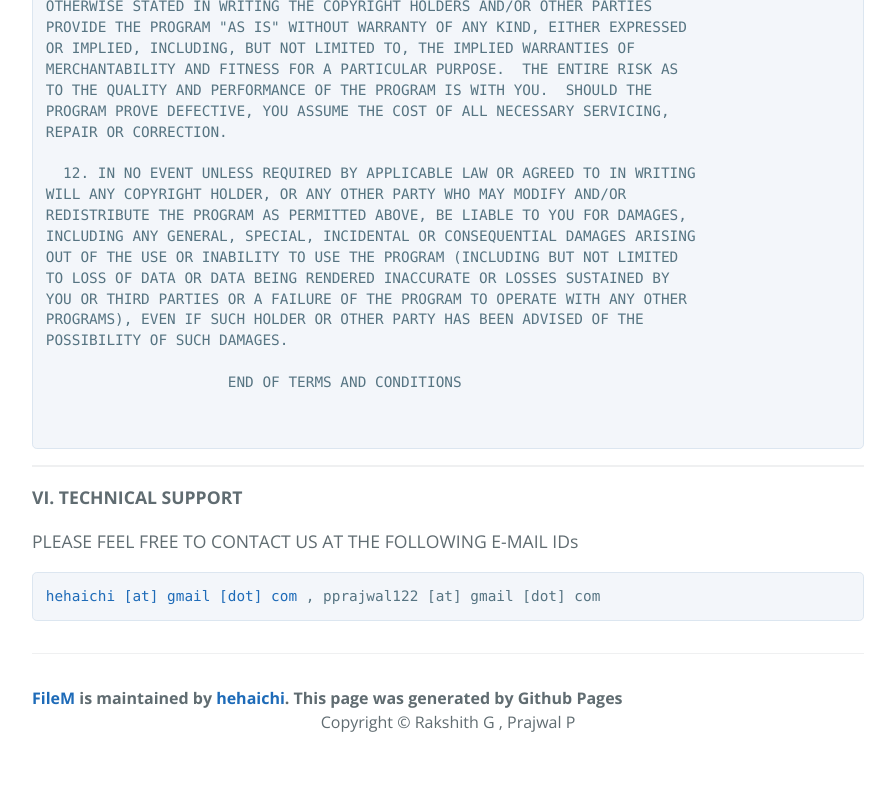
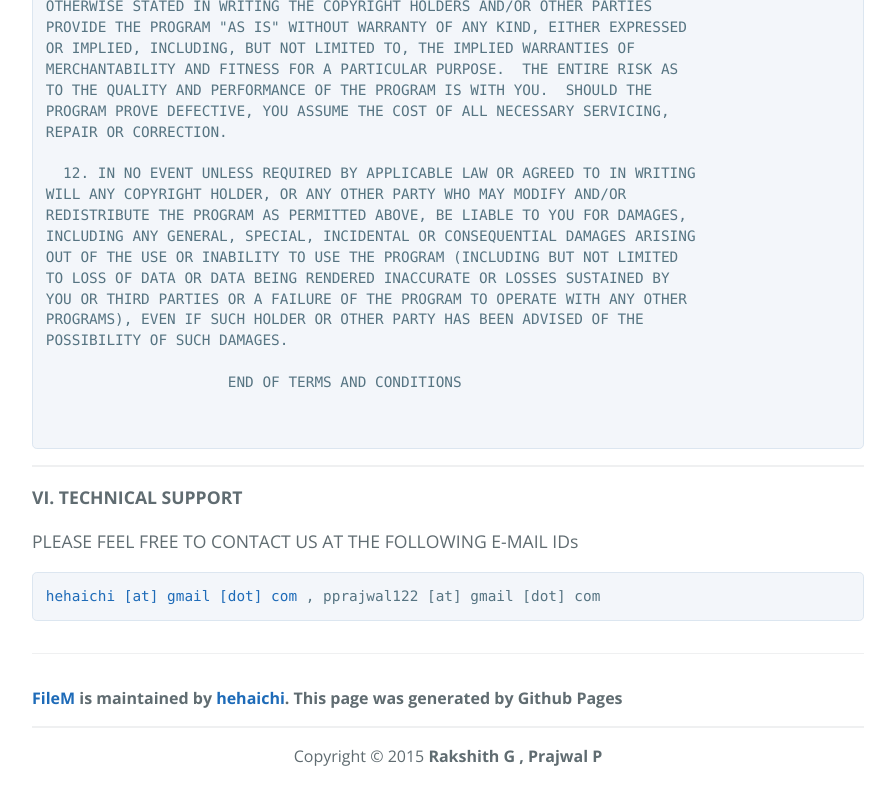
Before and after one commit to grakshith/FileM, a plain HTML site: page index.html in a window 1280 px wide. Shown: the part 7826-8626 px from the top of the page, without its empty margins (192-1087 px from the left). Before the commit the page ends 8592 px from the top, so only its background shows below. Drawn offline with nearby package versions, Linux system fonts and the light colour scheme.

Commit message:
Update index.html

```diff
--- a/index.html
+++ b/index.html
@@ -410,7 +410,8 @@ POSSIBILITY OF SUCH DAMAGES.
         <span class="site-footer-owner"><a href="https://github.com/hehaichi/FileM">FileM</a> is maintained by <a href="https://github.com/hehaichi">hehaichi</a>.
           This page was generated by Github Pages
         </span>
-<center>Copyright &copy; Rakshith G , Prajwal P</center>
+        <hr>
+<center>Copyright &copy; 2015 <b>Rakshith G , Prajwal P</b></center>
 
       </footer>
 
```
